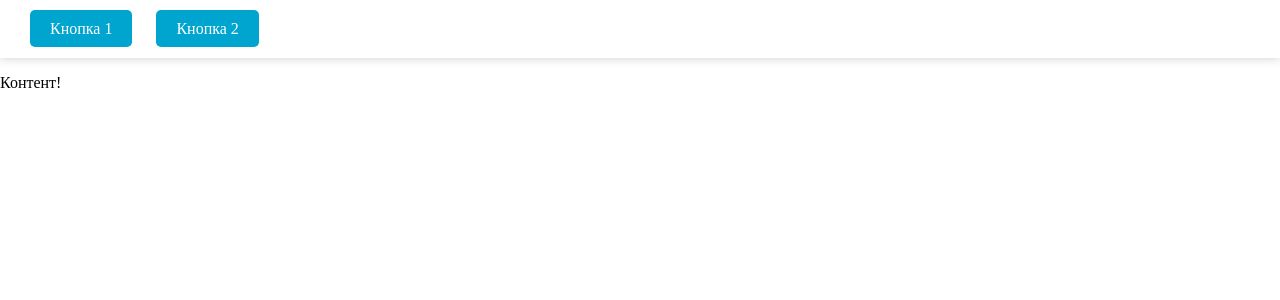
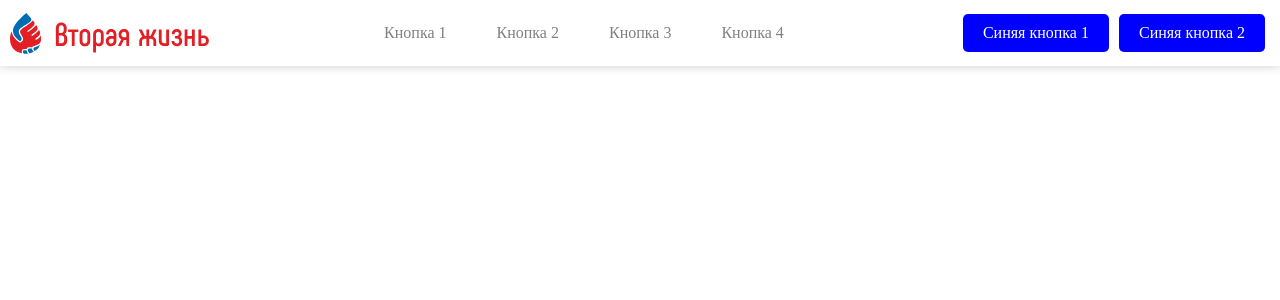
Before and after one commit to DmitryTD/SecondLife, a PHP site: page / in a window 1280 px wide. Shown: the top 300 px of the page. Run offline with PHP 8.4, Linux system fonts and the light colour scheme.

Commit message:
header
Готовый хэдер для последующих страниц

```diff
--- a/src/css/main.css
+++ b/src/css/main.css
@@ -0,0 +1,44 @@
+        body {
+            background-color: white;
+            margin: 0;
+            padding: 0;
+        }
+
+        .header {
+            display: flex;
+            align-items: center;
+            justify-content: space-between;
+            background-color: #ffffff; /* Цвет фона хедера */
+            padding: 10px; /* Внутренний отступ хедера */
+			box-shadow: 0px 0px 10px rgba(0, 0, 0, 0.2); /* Тень снизу */
+        }
+
+        .logo {
+            width: 200px; /* Ширина картинки */
+            height: auto; /* Автоматическая высота картинки */
+        }
+
+        .buttons {
+            display: flex;
+            justify-content: center;
+        }
+
+		.bbuttons {
+            display: flex;
+            justify-content: right;
+        }
+
+        .button {
+			background-color: #00a5cf;
+            padding: 10px 20px;
+            text-decoration: none;
+            border-radius: 5px;
+            margin: 0 5px; /* Внешний отступ между кнопками */
+            background-color: #ffffff; /* Цвет фона кнопок */
+            color: gray; /* Цвет текста в кнопках */
+        }
+
+        .blue-button {
+            background-color: blue; /* Цвет синих кнопок */
+			color: #ffffff;
+        }
--- a/src/index.php
+++ b/src/index.php
@@ -1,40 +1,5 @@
-<!DOCTYPE html>
-<html>
-<head>
-    <title>Ваша страница</title>
-    <style>
-        body {
-            background-color: white;
-            margin: 0;
-            padding: 0;
-        }
-
-        header {
-            background-color: #ffffff; /* Белый хедер */
-            box-shadow: 0px 0px 10px rgba(0, 0, 0, 0.2); /* Тень снизу */
-            padding: 20px;
-        }
-
-        .button {
-            background-color: #00a5cf;
-            color: #ffffff;
-            padding: 10px 20px;
-            text-decoration: none;
-            border-radius: 5px;
-            margin: 10px;
-        }
-    </style>
-</head>
-<body>
-    <header>
-        <!-- Здесь вы можете разместить свои кнопки в хедере -->
-        <a href="#" class="button">Кнопка 1</a>
-        <a href="#" class="button">Кнопка 2</a>
-    </header>
-
-    <!-- Остальной контент вашего сайта идет здесь -->
-    <div>
-        <p>Контент!</p>
-    </div>
-</body>
-</html>
+<link rel="stylesheet" href="./css/main.css">
+<?php
+include './share/navbar.php';
+// Ваш код
+?>
--- a/src/share/navbar.php
+++ b/src/share/navbar.php
@@ -0,0 +1,23 @@
+<!DOCTYPE html>
+<html>
+<head>
+    <title>Ваша страница</title>
+    <link rel="stylesheet" href="../css/main.css">
+
+</head>
+<body>
+    <header class="header">
+        <img src="./share/logo-header.svg" alt="Логотип" class="logo">
+        <div class="buttons">
+            <a href="#" class="button">Кнопка 1</a>
+            <a href="#" class="button">Кнопка 2</a>
+            <a href="#" class="button">Кнопка 3</a>
+            <a href="#" class="button">Кнопка 4</a>
+        </div>
+		<div class="bbuttons">
+        <a href="#" class="button blue-button">Синяя кнопка 1</a>
+        <a href="#" class="button blue-button">Синяя кнопка 2</a>
+		</div>
+    </header>
+</body>
+</html>
```
Also changed, not shown: src/share/logo-header.svg (added).
